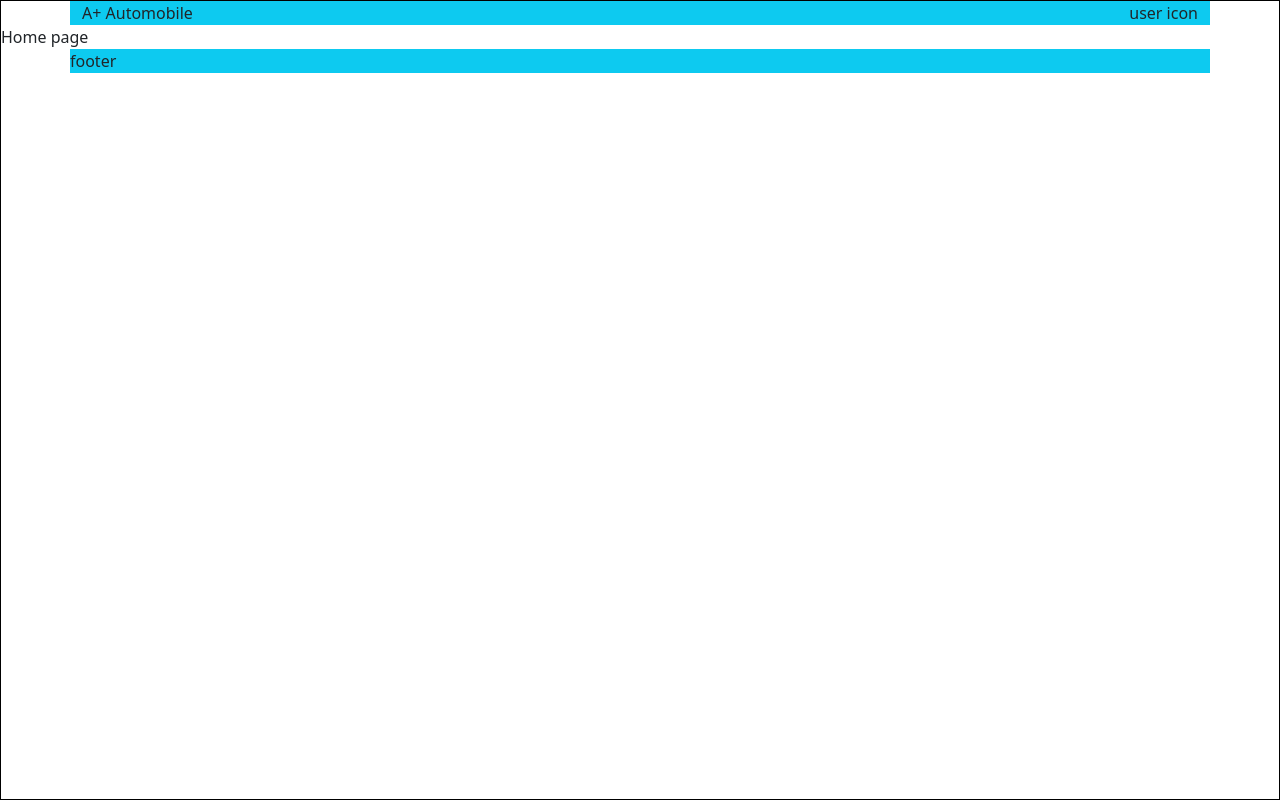
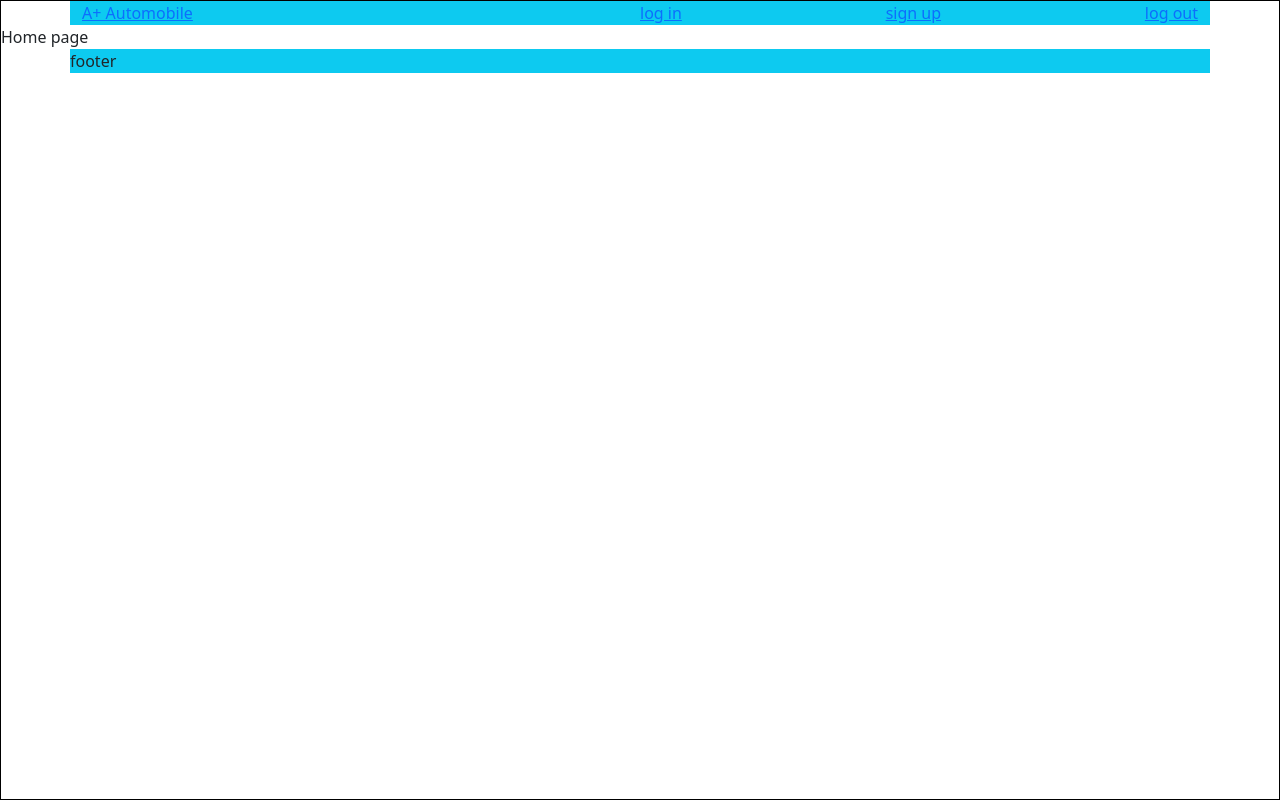
Before and after one commit to wandji20/a-plus-garage, a React (Create React App) app: page / in a window 1280 px wide. Built offline with nearby package versions, Linux system fonts and the light colour scheme.

Commit message:
Add nav links and update App component to use react routes

```diff
--- a/src/components/presentation/Nav.js
+++ b/src/components/presentation/Nav.js
@@ -1,5 +1,6 @@
 /* eslint-disable */
 import React from 'react';
+import { Link } from 'react-router-dom';
 import PropTypes from 'prop-types';
 import { connect } from 'react-redux';
 
@@ -10,10 +11,20 @@ const Nav = (props) => {
     <header className="container bg-info">
       <nav className="nav d-flex justify-content-between">
         <div className="">
-          A+ Automobile
+          <Link to='/'>
+            A+ Automobile
+          </Link>
         </div>
-        <div className="">
-          user icon
+        <div className="w-50 d-flex justify-content-between">
+          <Link to='/log_in'>
+            log in
+          </Link>
+          <Link to='/sign_up'>
+            sign up
+          </Link>
+          <Link to='/log_out'>
+            log out
+          </Link>
         </div>
       </nav>
     </header>
```
